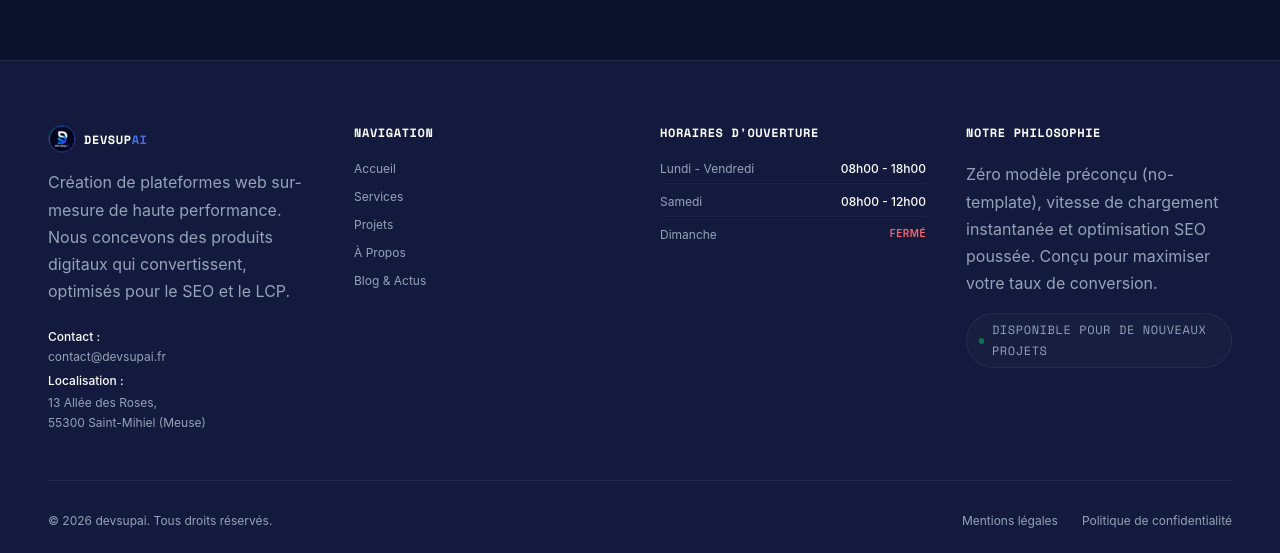
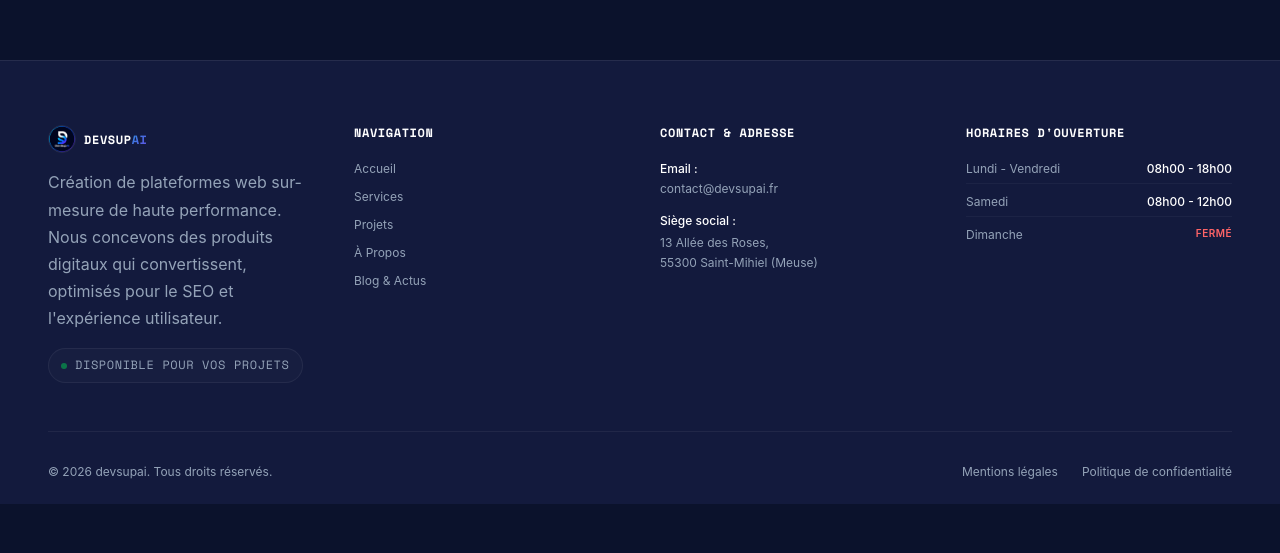
Before and after one commit to 55-hithup/monsite, a React (Vite) app: page / in a window 1280 px wide. Shown: the part 9185-9738 px from the top of the page. After the commit the page ends 9689 px from the top, so only its background shows below. Built offline with nearby package versions, Linux system fonts and the light colour scheme; a web font is replaced by a local one.

Commit message:
style: balance footer columns and add llms.txt index file for AI crawlers

```diff
--- a/src/components/Footer.tsx
+++ b/src/components/Footer.tsx
@@ -30,17 +30,11 @@ export default function Footer() {
               </span>
             </div>
             <p className="text-xs text-text-secondary leading-relaxed">
-              Création de plateformes web sur-mesure de haute performance. Nous concevons des produits digitaux qui convertissent, optimisés pour le SEO et le LCP.
+              Création de plateformes web sur-mesure de haute performance. Nous concevons des produits digitaux qui convertissent, optimisés pour le SEO et l'expérience utilisateur.
             </p>
-            <div className="text-xs text-text-secondary mt-2">
-              <span className="text-text-primary block font-medium mb-1">Contact :</span>
-              <a href="mailto:contact@devsupai.fr" className="hover:text-primary-bg transition-colors cursor-target text-[#2E8FE0] block mb-2">
-                contact@devsupai.fr
-              </a>
-              <span className="text-text-primary block font-medium mb-1">Localisation :</span>
-              <span className="text-text-secondary block leading-relaxed">
-                13 Allée des Roses,<br />55300 Saint-Mihiel (Meuse)
-              </span>
+            <div className="inline-flex items-center gap-2 px-3 py-1.5 rounded-full border border-[rgba(245,246,250,0.06)] bg-[rgba(245,246,250,0.02)] text-[10px] label-mono text-text-secondary self-start">
+              <span className="w-1.5 h-1.5 rounded-full bg-green-500 animate-pulse"></span>
+              Disponible pour vos projets
             </div>
           </div>
 
@@ -66,6 +60,26 @@ export default function Footer() {
             </ul>
           </div>
 
+          {/* Contact & Localisation */}
+          <div>
+            <h4 className="label-mono text-xs font-bold text-text-primary mb-5 tracking-wider uppercase">Contact & Adresse</h4>
+            <div className="flex flex-col gap-4 text-xs text-text-secondary">
+              <div>
+                <span className="text-text-primary block font-medium mb-1">Email :</span>
+                <a href="mailto:contact@devsupai.fr" className="hover:text-text-primary transition-colors cursor-target text-[#2E8FE0]">
+                  contact@devsupai.fr
+                </a>
+              </div>
+              <div>
+                <span className="text-text-primary block font-medium mb-1">Siège social :</span>
+                <span className="leading-relaxed block">
+                  13 Allée des Roses,<br />
+                  55300 Saint-Mihiel (Meuse)
+                </span>
+              </div>
+            </div>
+          </div>
+
           {/* Horaires Section */}
           <div>
             <h4 className="label-mono text-xs font-bold text-text-primary mb-5 tracking-wider uppercase">Horaires d'ouverture</h4>
@@ -84,18 +98,6 @@ export default function Footer() {
               </li>
             </ul>
           </div>
-
-          {/* Services & Engagement */}
-          <div>
-            <h4 className="label-mono text-xs font-bold text-text-primary mb-5 tracking-wider uppercase">Notre philosophie</h4>
-            <p className="text-xs text-text-secondary leading-relaxed mb-4">
-              Zéro modèle préconçu (no-template), vitesse de chargement instantanée et optimisation SEO poussée. Conçu pour maximiser votre taux de conversion.
-            </p>
-            <div className="inline-flex items-center gap-2 px-3 py-1.5 rounded-full border border-[rgba(245,246,250,0.06)] bg-[rgba(245,246,250,0.02)] text-[10px] label-mono text-text-secondary">
-              <span className="w-1.5 h-1.5 rounded-full bg-green-500 animate-pulse"></span>
-              Disponible pour de nouveaux projets
-            </div>
-          </div>
         </div>
 
         {/* Bottom Section */}
```
Also changed, not shown: public/llms.txt (added).
